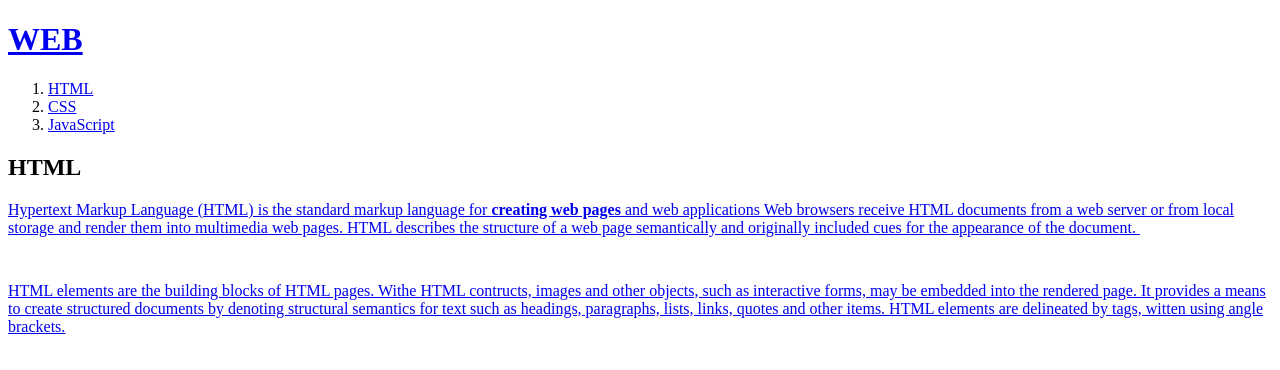
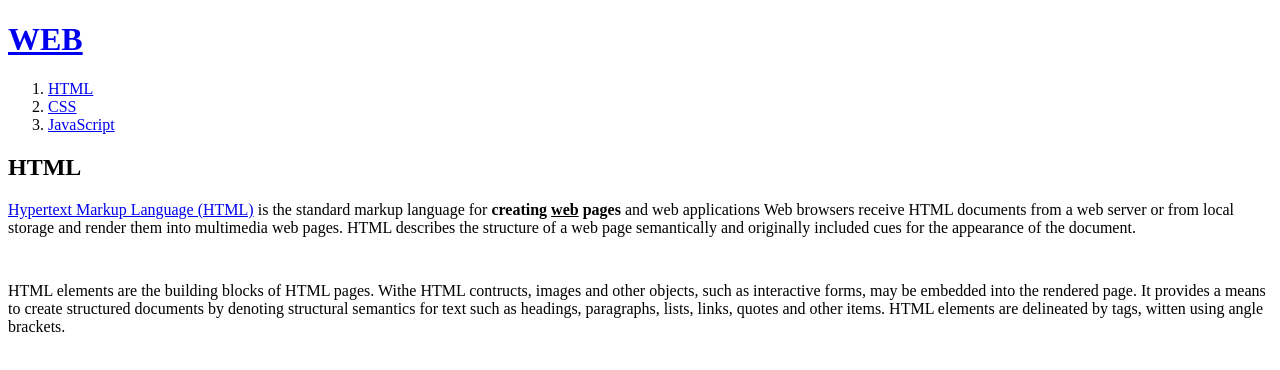
Before and after one commit to akwls/web1, a plain HTML site: page 1.html in a window 1280 px wide. Drawn offline with Linux system fonts and the light colour scheme.

Commit message:
Update 1.html

```diff
--- a/1.html
+++ b/1.html
@@ -13,7 +13,7 @@
   </ol>
 
   <h2>HTML</h2>
-  <p><a href="https://www.w3.org/TR/html52/" target="_blank" title="html5 specification">Hypertext Markup Language (HTML) is the standard markup language for
+  <p><a href="https://www.w3.org/TR/html52/" target="_blank" title="html5 specification">Hypertext Markup Language (HTML)</a> is the standard markup language for
   <strong>creating <u>web</u> pages</strong> and web applications
   Web browsers receive HTML documents from a web server or from local
   storage and render them into multimedia web pages. HTML describes the structure
```
